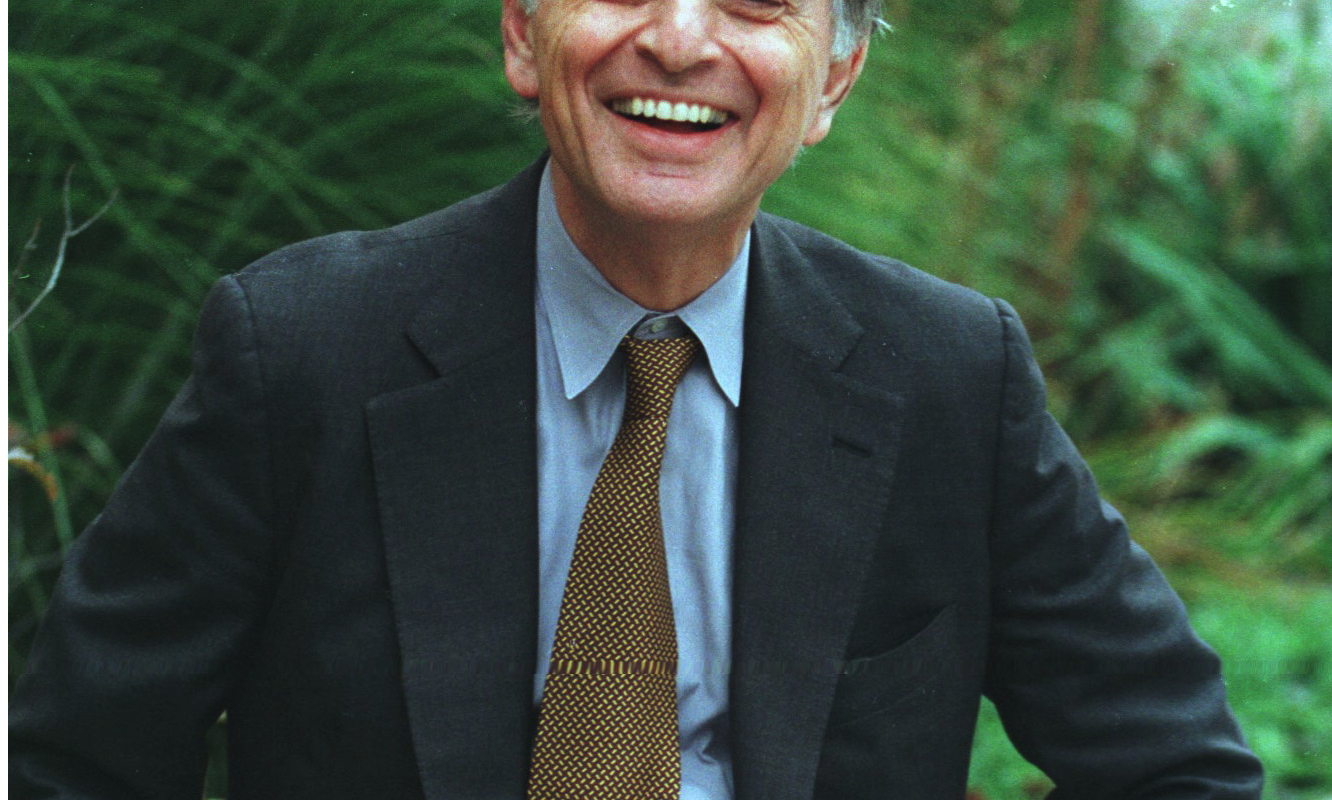
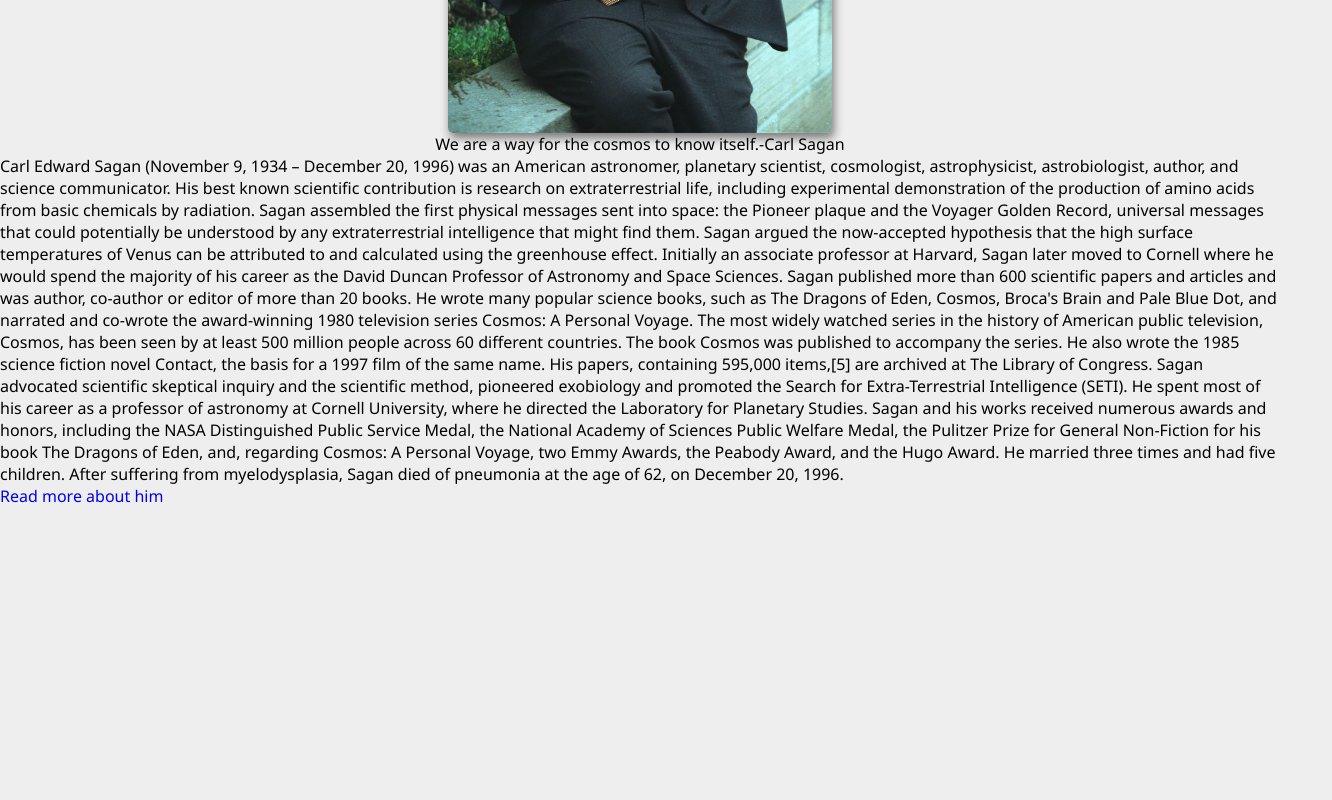
Before and after one commit to LuisSalas94/microverse-trials-2, a plain HTML site: page index.html in a window 1280 px wide. Shown: the part 540-1340 px from the top of the page, 1332 px wide, since content can reach past the window. After the commit the page ends 1047 px from the top, so only its background shows below. Drawn offline with Linux system fonts and the light colour scheme.

Commit message:
added feature#8 & feature#9 and img styles

```diff
--- a/css/style.css
+++ b/css/style.css
@@ -0,0 +1,27 @@
+* {
+	margin: 0;
+	padding: 0;
+	list-style: none;
+	text-decoration: none;
+	box-sizing: border-box;
+}
+
+body {
+	font-family: "Segoe UI", Tahoma, Geneva, Verdana, sans-serif;
+	background-color: #eee;
+}
+
+img {
+	display: block;
+	width: 30%;
+	max-width: 100%;
+	border-radius: 5px;
+	box-shadow: 2px 5px 10px rgba(0, 0, 0, 0.5);
+}
+
+#img-div {
+	width: 100%;
+	display: flex;
+	flex-direction: column;
+	align-items: center;
+}
--- a/index.html
+++ b/index.html
@@ -12,15 +12,55 @@
 			<h1 id="title">Carl Sagan</h1>
 			<div id="img-div">
 				<img src="images/img2.jpg" alt="" id="image" />
-				<figcaption id="img-caption">We are a way for the cosmos to know itself.-Carl Sagan</figcaption>
+				<figcaption id="img-caption">
+					We are a way for the cosmos to know itself.-Carl Sagan
+				</figcaption>
 			</div>
 			<p id="tribute-info">
-				Carl Edward Sagan (November 9, 1934 – December 20, 1996) was an American astronomer, planetary scientist, cosmologist, astrophysicist, astrobiologist, author, and science communicator. His best known scientific contribution is research on extraterrestrial life, including experimental demonstration of the production of amino acids from basic chemicals by radiation. Sagan assembled the first physical messages sent into space: the Pioneer plaque and the Voyager Golden Record, universal messages that could potentially be understood by any extraterrestrial intelligence that might find them. Sagan argued the now-accepted hypothesis that the high surface temperatures of Venus can be attributed to and calculated using the greenhouse effect.
+				Carl Edward Sagan (November 9, 1934 – December 20, 1996) was an American
+				astronomer, planetary scientist, cosmologist, astrophysicist,
+				astrobiologist, author, and science communicator. His best known
+				scientific contribution is research on extraterrestrial life, including
+				experimental demonstration of the production of amino acids from basic
+				chemicals by radiation. Sagan assembled the first physical messages sent
+				into space: the Pioneer plaque and the Voyager Golden Record, universal
+				messages that could potentially be understood by any extraterrestrial
+				intelligence that might find them. Sagan argued the now-accepted
+				hypothesis that the high surface temperatures of Venus can be attributed
+				to and calculated using the greenhouse effect. Initially an associate
+				professor at Harvard, Sagan later moved to Cornell where he would spend
+				the majority of his career as the David Duncan Professor of Astronomy
+				and Space Sciences. Sagan published more than 600 scientific papers and
+				articles and was author, co-author or editor of more than 20 books. He
+				wrote many popular science books, such as The Dragons of Eden, Cosmos,
+				Broca's Brain and Pale Blue Dot, and narrated and co-wrote the
+				award-winning 1980 television series Cosmos: A Personal Voyage. The most
+				widely watched series in the history of American public television,
+				Cosmos, has been seen by at least 500 million people across 60 different
+				countries. The book Cosmos was published to accompany the series. He
+				also wrote the 1985 science fiction novel Contact, the basis for a 1997
+				film of the same name. His papers, containing 595,000 items,[5] are
+				archived at The Library of Congress. Sagan advocated scientific
+				skeptical inquiry and the scientific method, pioneered exobiology and
+				promoted the Search for Extra-Terrestrial Intelligence (SETI). He spent
+				most of his career as a professor of astronomy at Cornell University,
+				where he directed the Laboratory for Planetary Studies. Sagan and his
+				works received numerous awards and honors, including the NASA
+				Distinguished Public Service Medal, the National Academy of Sciences
+				Public Welfare Medal, the Pulitzer Prize for General Non-Fiction for his
+				book The Dragons of Eden, and, regarding Cosmos: A Personal Voyage, two
+				Emmy Awards, the Peabody Award, and the Hugo Award. He married three
+				times and had five children. After suffering from myelodysplasia, Sagan
+				died of pneumonia at the age of 62, on December 20, 1996.
+			</p>
 
-				Initially an associate professor at Harvard, Sagan later moved to Cornell where he would spend the majority of his career as the David Duncan Professor of Astronomy and Space Sciences. Sagan published more than 600 scientific papers and articles and was author, co-author or editor of more than 20 books. He wrote many popular science books, such as The Dragons of Eden, Cosmos, Broca's Brain and Pale Blue Dot, and narrated and co-wrote the award-winning 1980 television series Cosmos: A Personal Voyage. The most widely watched series in the history of American public television, Cosmos, has been seen by at least 500 million people across 60 different countries. The book Cosmos was published to accompany the series. He also wrote the 1985 science fiction novel Contact, the basis for a 1997 film of the same name. His papers, containing 595,000 items,[5] are archived at The Library of Congress.
-
-				Sagan advocated scientific skeptical inquiry and the scientific method, pioneered exobiology and promoted the Search for Extra-Terrestrial Intelligence (SETI). He spent most of his career as a professor of astronomy at Cornell University, where he directed the Laboratory for Planetary Studies. Sagan and his works received numerous awards and honors, including the NASA Distinguished Public Service Medal, the National Academy of Sciences Public Welfare Medal, the Pulitzer Prize for General Non-Fiction for his book The Dragons of Eden, and, regarding Cosmos: A Personal Voyage, two Emmy Awards, the Peabody Award, and the Hugo Award. He married three times and had five children. After suffering from myelodysplasia, Sagan died of pneumonia at the age of 62, on December 20, 1996.
-			</p>
+			<a
+				href="https://en.wikipedia.org/wiki/Carl_Sagan
+"
+				id="tribute-link"
+				target="_blank"
+				>Read more about him</a
+			>
 		</main>
 
 		<script src="https://cdn.freecodecamp.org/testable-projects-fcc/v1/bundle.js"></script>
```
